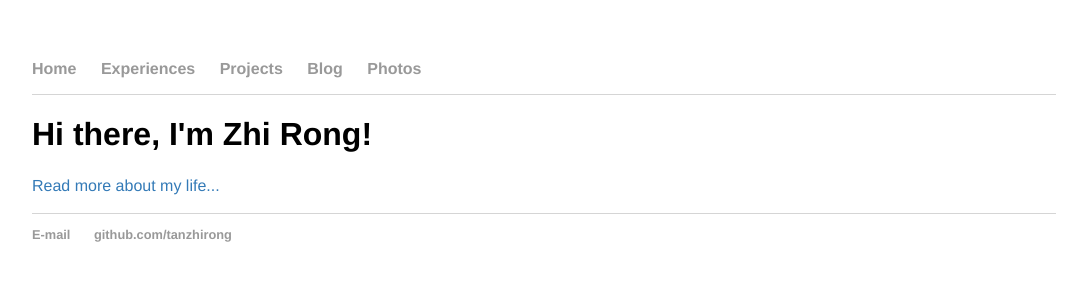
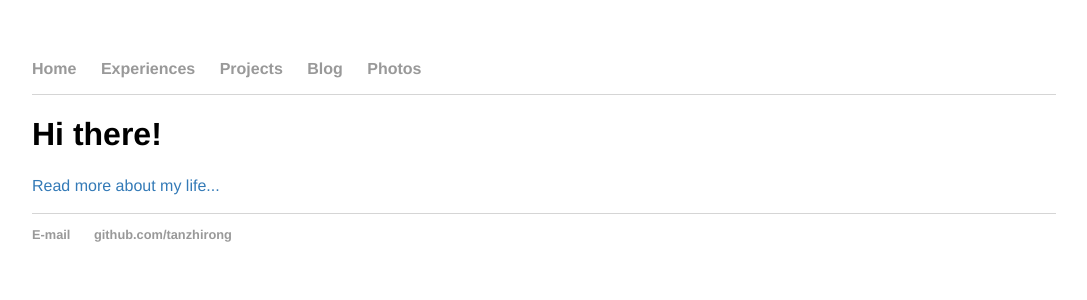
Before and after one commit to tanzhirong/tanzhirong.github.io, a Jekyll site: the page built from index.html, in a window 1280 px wide. Shown: the top 300 px of the page, without its empty margins (96-1183 px from the left). Built offline with Jekyll 4.4.1, drawn with Linux system fonts in a browser that asks for light colours.

Commit message:
Update index.html

```diff
--- a/index.html
+++ b/index.html
@@ -3,6 +3,6 @@ layout: default
 title: Zhi Rong Tan
 ---
 <div class="blurb">
-	<h1>Hi there, I'm Zhi Rong!</h1>
+	<h1>Hi there!</h1>
 	<p><a href="/about">Read more about my life...</a></p>
 </div><!-- /.blurb -->
```
